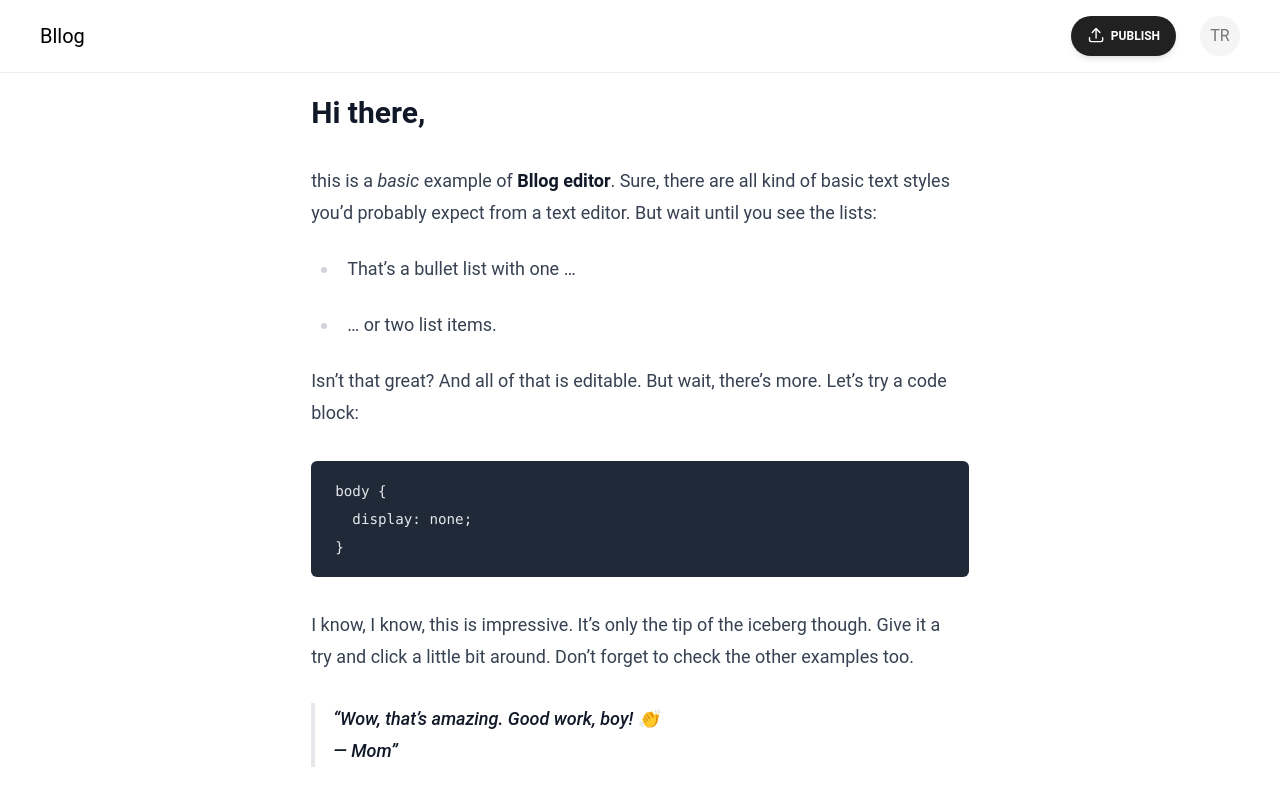
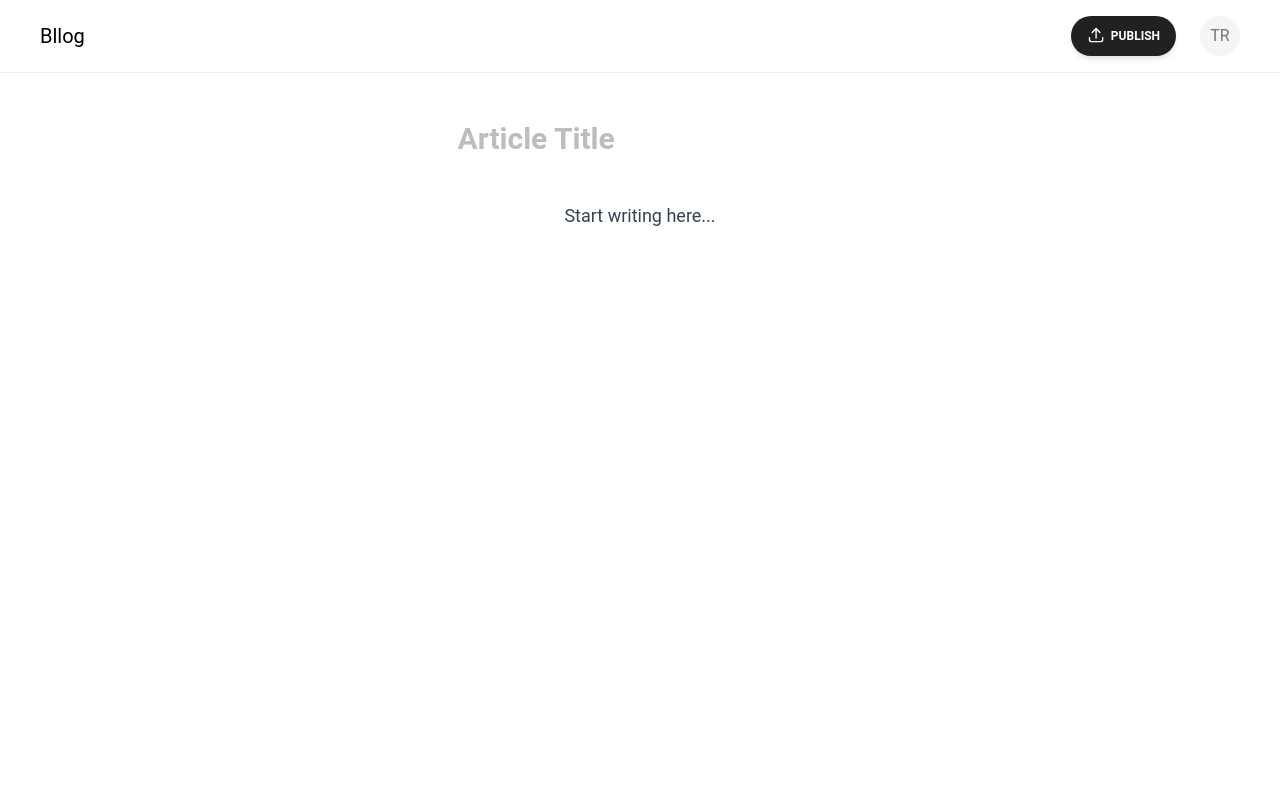
Before and after one commit to tejas-raskar/bllog, a React (Vite) app in the folder frontend/: page /create in a window 1280 px wide. Built offline with nearby package versions, Linux system fonts and the light colour scheme.

Commit message:
added blog title comp

```diff
--- a/frontend/src/components/AppBar.tsx
+++ b/frontend/src/components/AppBar.tsx
@@ -2,7 +2,7 @@ import { Link } from "react-router-dom"
 import { Avatar } from "./BlogCard"
 import { Button } from "@material-tailwind/react"
 
-export const AppBar = ({ type = "main", onClick }: { type: "main" | "editor", onClick: () => Promise<void> }) => {
+export const AppBar = ({ type = "main", onClick }: { type: "main" | "editor", onClick?: () => Promise<void> }) => {
     return <div className="flex justify-between border-b px-10 py-4">
         <Link to={'/feed'} className="flex justify-center flex-col text-xl">
             <div>
--- a/frontend/src/components/BlogDetails.tsx
+++ b/frontend/src/components/BlogDetails.tsx
@@ -5,14 +5,16 @@ export const BlogDetails = ({ blog }: { blog: Blog }) => {
     return <div className="flex justify-center">
         <div className="grid grid-cols-12 px-20 pt-10 w-full max-w-screen-xl">
             <div className="col-span-9">
-                <div className="text-4xl font-extrabold pb-2">
+                {/* <div className="text-4xl font-extrabold pb-2">
                     {blog.title}
                 </div>
                 <div className="font-medium text-gray-400 pb-6">
                     Posted on Dec. 26, 2024
-                </div>
+                </div> */}
+
+                {/* TODO: beutify the content */}
                 <div className="text-base text-gray-700">
-                    {blog.content}
+                    {JSON.stringify(blog.blog)}
                 </div>
             </div>
             <div className="col-span-3">
--- /dev/null
+++ b/frontend/src/components/TitleInput.tsx
@@ -0,0 +1,31 @@
+import { ChangeEvent, useEffect, useRef, useState } from "react";
+
+export const TitleInput = () => {
+    const textAreaRef = useRef<HTMLTextAreaElement>(null);
+    const [val, setVal] = useState("");
+
+    const handleChange = (e: ChangeEvent<HTMLTextAreaElement>) => {
+        setVal(e.target.value);
+    };
+
+    useEffect(() => {
+        if (textAreaRef.current) {
+            textAreaRef.current.style.height = "auto";
+            textAreaRef.current.style.height = `${textAreaRef.current.scrollHeight}px`;
+        }
+    }, [val]);
+
+    return (
+        <div className=''>
+            <textarea
+                maxLength={150}
+                placeholder="Article Title"
+                className="font-bold text-3xl text-wrap p-4 w-full focus:outline-none resize-none"
+                value={val}
+                onChange={handleChange}
+                rows={1}
+                ref={textAreaRef}
+            ></textarea>
+        </div>
+    );
+};
--- a/frontend/src/hooks/index.ts
+++ b/frontend/src/hooks/index.ts
@@ -5,6 +5,7 @@ import { BACKEND_URL } from "../config";
 export interface Blog {
     title: string;
     content: string;
+    blog: JSON;
     id: string;
     author: {
         name: string;
--- a/frontend/src/pages/Editor.tsx
+++ b/frontend/src/pages/Editor.tsx
@@ -4,38 +4,9 @@ import { Tiptap } from "../components/TipTap"
 import axios from "axios";
 import { BACKEND_URL } from "../config";
 import StarterKit from '@tiptap/starter-kit'
+import { TitleInput } from "../components/TitleInput";
 
-const content = `
-<h2>
-  Hi there,
-</h2>
-<p>
-  this is a <em>basic</em> example of <strong>Bllog editor</strong>. Sure, there are all kind of basic text styles you’d probably expect from a text editor. But wait until you see the lists:
-</p>
-<ul>
-  <li>
-    That’s a bullet list with one …
-  </li>
-  <li>
-    … or two list items.
-  </li>
-</ul>
-<p>
-  Isn’t that great? And all of that is editable. But wait, there’s more. Let’s try a code block:
-</p>
-<pre><code class="language-css">body {
-  display: none;
-}</code></pre>
-<p>
-  I know, I know, this is impressive. It’s only the tip of the iceberg though. Give it a try and click a little bit around. Don’t forget to check the other examples too.
-</p>
-<blockquote>
-  Wow, that’s amazing. Good work, boy! 👏
-  <br />
-  — Mom
-</blockquote>
-`
-
+const content = "Start writing here..."
 
 export const Editor = () => {
   const editor = useEditor({
@@ -60,7 +31,7 @@ export const Editor = () => {
   async function publishBlog() {
     if (!editor) return
     const blogJSON = editor.getJSON();
-        const res = await axios.post(`${BACKEND_URL}/api/v1/blog`, blogJSON, {
+    await axios.post(`${BACKEND_URL}/api/v1/blog`, blogJSON, {
       headers: {
         Authorization: localStorage.getItem("token")
       }
@@ -69,8 +40,17 @@ export const Editor = () => {
   return <div>
     <AppBar type="editor" onClick={publishBlog} />
     <div className="flex justify-center">
-            <div className="flex justify-center mt-15 max-w-4xl">
-                <Tiptap editor={editor}/>
+      <div className="flex justify-center flex-col p-2 mt-6">
+        <div className="max-w-3xl">
+          <div>
+            <TitleInput />
+          </div>
+        </div>
+        <div className="flex justify-center max-w-3xl">
+          <div>
+            <Tiptap editor={editor} />
+          </div>
+        </div>
       </div>
     </div>
   </div>
```
Lines whose indentation alone changed are shown as unchanged.
